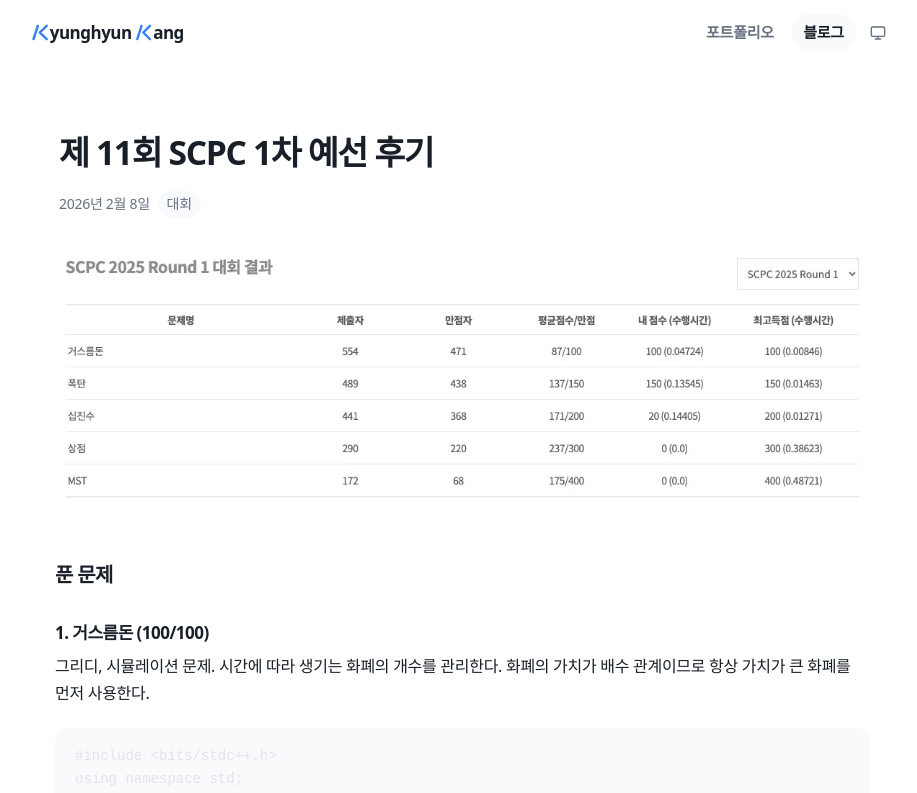
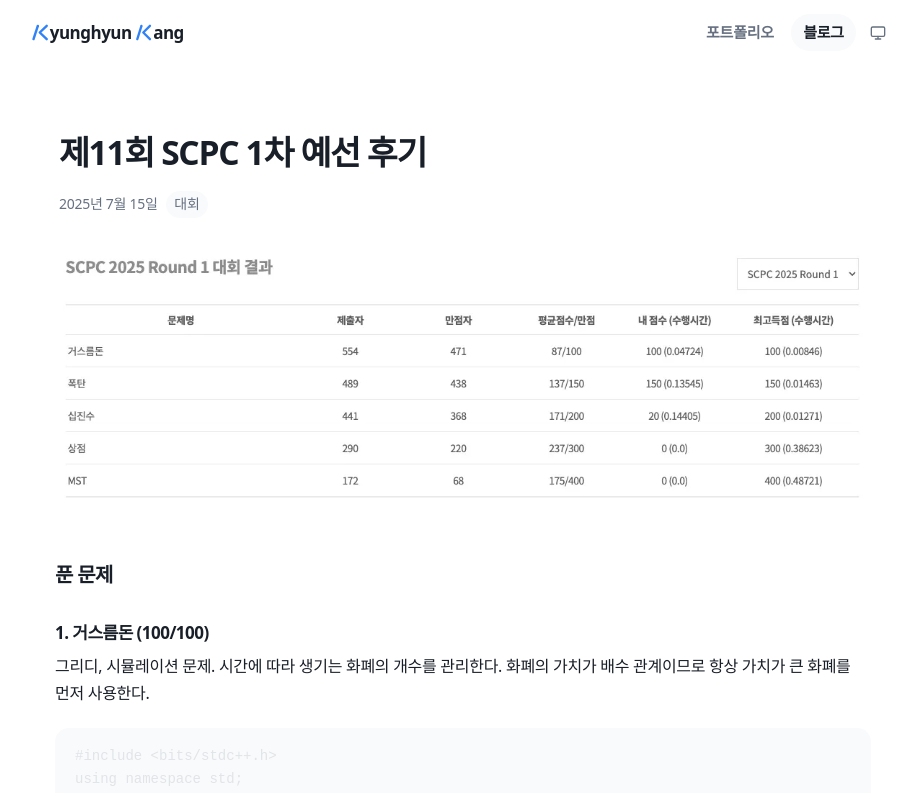
Before and after one commit to kangkyunghyun/kangkyunghyun.github.io, an Astro site: page /posts/scpc-11th-first-round-review in a window 1280 px wide. Shown: the top 793 px of the page, without its empty margins (177-1094 px from the left). Built offline with nearby package versions, Linux system fonts and the light colour scheme; Astro itself is replaced by a stand-in of ours; code samples lack their colours.

Commit message:
Post: 제11회 SCPC 1차 예선 후기 날짜와 제목 정정
- 대회 일정(2025년 7월 11~12일)에 맞춰 날짜를 2025-07-15 로 옮긴다
- 접두사 제- 를 붙여 쓰도록 제목을 고친다

```diff
--- a/src/content/posts/scpc-11th-first-round-review.md
+++ b/src/content/posts/scpc-11th-first-round-review.md
@@ -1,6 +1,6 @@
 ---
-title: "제 11회 SCPC 1차 예선 후기"
-date: 2026-02-08
+title: "제11회 SCPC 1차 예선 후기"
+date: 2025-07-15
 tags: [대회]
 ---
 
```
